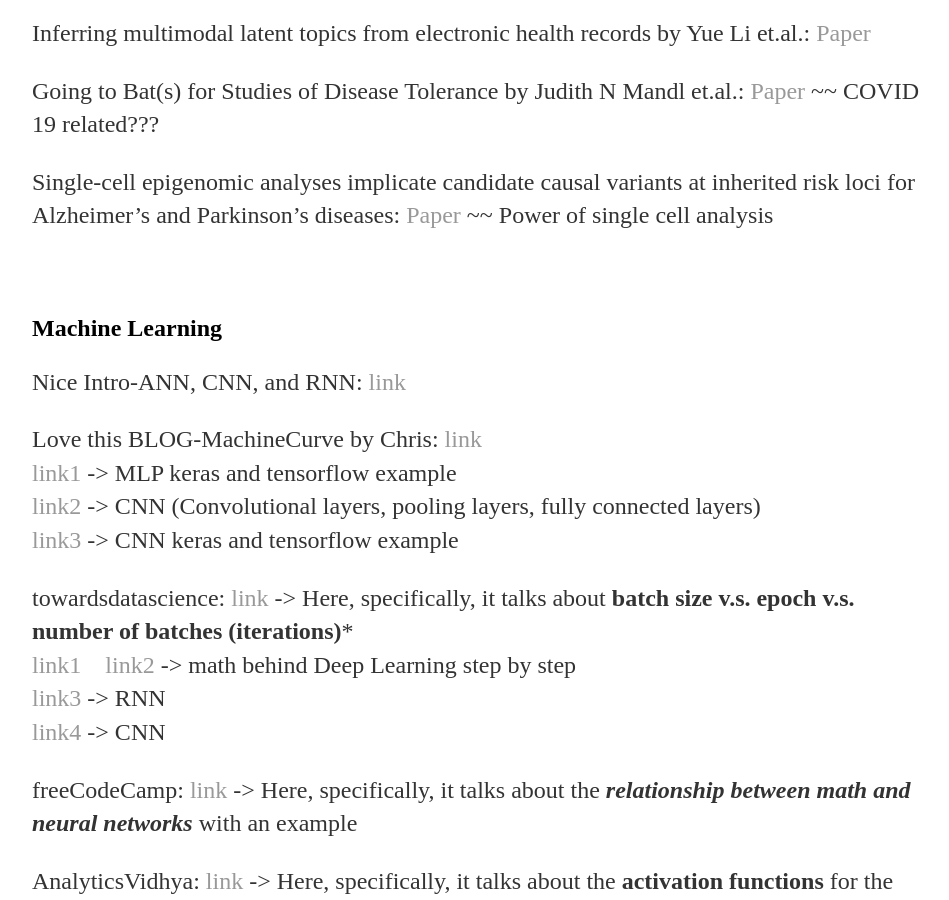
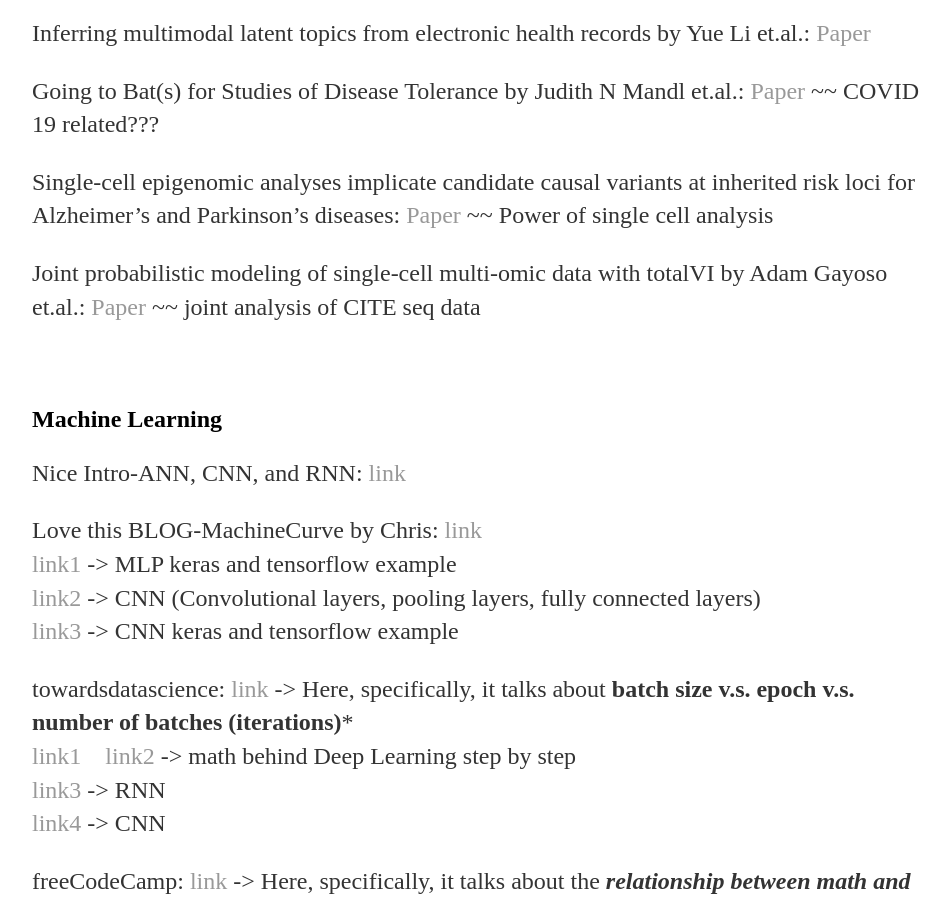
Before and after one commit to yjkweon24/yjkweon24.github.io, a Jekyll site: the page built from _posts/2019-03-16-Academic.md, in a window 1280 px wide and 900 px high, scrolled down 1954 px. Shown: the whole window, without its empty margins (160-1109 px from the left). Built offline with Jekyll 4.4.1, drawn with Linux system fonts in a browser that asks for light colours.

Commit message:
Update 2019-03-16-Academic.md

```diff
--- a/_posts/2019-03-16-Academic.md
+++ b/_posts/2019-03-16-Academic.md
@@ -51,6 +51,8 @@
 
 Single-cell epigenomic analyses implicate candidate causal variants at inherited risk loci for Alzheimer’s and Parkinson’s diseases: [Paper](https://www.nature.com/articles/s41588-020-00721-x) ~~ Power of single cell analysis
 
+Joint probabilistic modeling of single-cell multi-omic data with totalVI by Adam Gayoso et.al.: [Paper](https://www.nature.com/articles/s41592-020-01050-x) ~~ joint analysis of CITE seq data
+
 <br>
 
 ## Machine Learning
```
